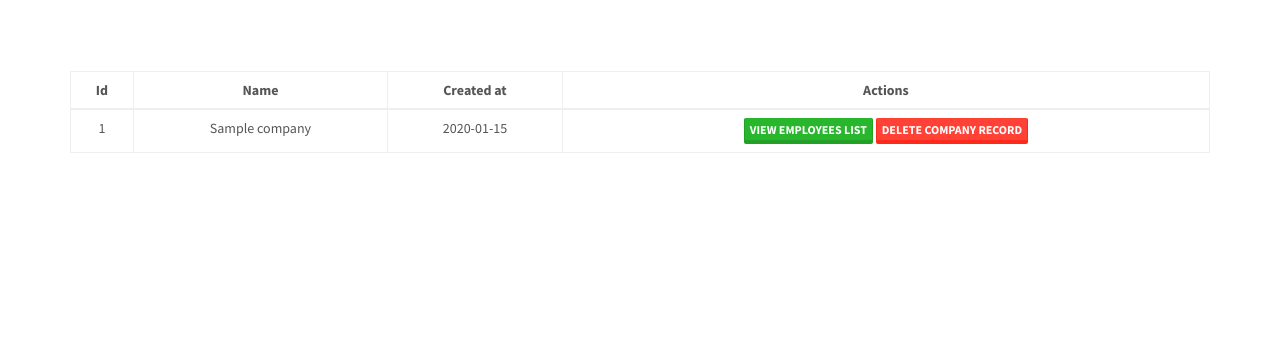
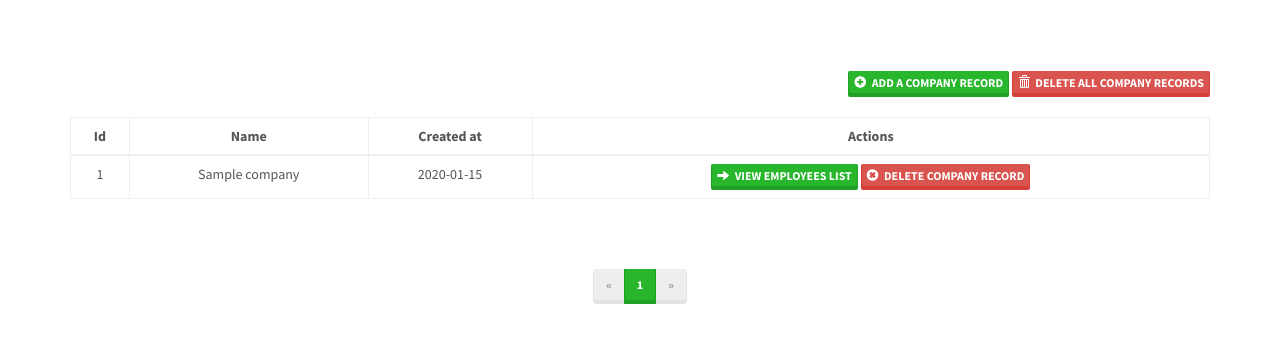
Before and after one commit to subham1994/EmployeeRecord, a Django app: page / in a window 1280 px wide. Shown: the part 54-397 px from the top of the page. Run offline with Django 3.2, Linux system fonts and the light colour scheme; tables that the repository leaves empty hold one stand-in row (values such as "Sample post"); some libraries are stand-ins or nearby versions.

Commit message:
add 'create employee', 'create company record' feature and pagination

```diff
--- a/EmployeeManager/settings.py
+++ b/EmployeeManager/settings.py
@@ -104,7 +104,7 @@ AUTH_PASSWORD_VALIDATORS = [
 
 LANGUAGE_CODE = 'en-us'
 
-TIME_ZONE = 'UTC'
+TIME_ZONE = 'Asia/Kolkata'
 
 USE_I18N = True
 
--- a/records/views.py
+++ b/records/views.py
@@ -1,6 +1,8 @@
+import json
 from datetime import datetime
 
 from django.core import serializers
+from django.core.paginator import Paginator, EmptyPage, PageNotAnInteger
 from django.forms.models import model_to_dict
 from django.http import HttpResponse, JsonResponse
 from django.views.generic import View
@@ -10,8 +12,22 @@ from .models import Employee, Company
 
 class CompaniesListView(View):
 	def get(self, request):
-		companies = serializers.serialize('json', Company.objects.all())
-		return HttpResponse(content=companies, content_type='application/json', status=200)
+		companies_list = Company.objects.all()
+		paginator = Paginator(companies_list, 6)
+		page = request.GET.get('page', 1)
+		try:
+			companies = serializers.serialize('json', paginator.page(page).object_list)
+		except PageNotAnInteger:
+			companies = serializers.serialize('json', paginator.page(1).object_list)
+		except EmptyPage:
+			companies = serializers.serialize('json', paginator.page(paginator.num_pages).object_list)
+		return JsonResponse({
+			'companies': companies,
+			'hasNextPage': paginator.page(page).has_next(),
+			'hasPrevPage': paginator.page(page).has_previous(),
+			'numPages': paginator.num_pages,
+			'currPage': paginator.page(page).number
+		}, status=200)
 
 	def delete(self, request):
 		Company.objects.all().delete()
@@ -20,12 +36,12 @@ class CompaniesListView(View):
 
 class CompanyDetailView(View):
 	def post(self, request):
-		company_data = request.POST
+		company_data = json.loads(request.body.decode('utf-8'))
 		try:
 			company = Company(
 				id=company_data.get('id'),
 				name=company_data.get('name'),
-				created_at=datetime.now()
+				created_at=datetime.fromtimestamp(company_data.get('createdAt'))
 			)
 			company.save()
 		except Exception as e:
@@ -34,7 +50,7 @@ class CompanyDetailView(View):
 				'reason': e.args
 			}, status=500)
 		else:
-			return JsonResponse(company_data, status=201)
+			return JsonResponse(model_to_dict(company), status=201)
 
 	def delete(self, request):
 		try:
@@ -57,7 +73,6 @@ class EmployeeDetailView(View):
 
 	def put(self, request):
 		employee_data = request.PUT
-		print(employee_data)
 		try:
 			employee = Employee.objects.get(pk=employee_data.get('id'))
 		except Employee.DoesNotExist:
@@ -77,7 +92,7 @@ class EmployeeDetailView(View):
 				return JsonResponse(model_to_dict(employee), status=200)
 
 	def post(self, request):
-		employee_data = request.POST
+		employee_data = json.loads(request.body.decode('utf-8'))
 		try:
 			employee = Employee(
 				employee_id=employee_data.get('employeeId'),
@@ -85,7 +100,7 @@ class EmployeeDetailView(View):
 				last_name=employee_data.get('lastName'),
 				designation=employee_data.get('designation'),
 				company=Company.objects.get(pk=employee_data.get('companyId')),
-				joining_date=datetime.now()
+				joining_date=datetime.fromtimestamp(employee_data.get('joiningDate'))
 			)
 			employee.save()
 		except Exception as e:
@@ -94,7 +109,7 @@ class EmployeeDetailView(View):
 				'reason': e.args
 			}, status=500)
 		else:
-			return JsonResponse(employee_data, status=201)
+			return JsonResponse(model_to_dict(employee), status=201)
 
 	def delete(self, request):
 		try:
--- a/static/local/css/style.css
+++ b/static/local/css/style.css
@@ -3,18 +3,22 @@
     border-color: #23a127;
 }
 
-.navbar-inverse .navbar-brand {
+.navbar-inverse .navbar-brand,
+.navbar-inverse .navbar-brand:hover,
+.navbar-inverse .navbar-brand:visited {
     font-size: 25px;
     color: #FFF;
     font-weight: 700;
 }
 
-.navbar-inverse .navbar-brand:hover {
-    color: #FFF;
+.btn-danger {
+    background-color: #d9534f;
+    border-color: #d43f3a;;
 }
 
-.navbar-inverse .navbar-brand:visited {
-    color: #FFF;
+.btn-danger:hover {
+    background-color: #d9534f;
+    border-color: #d43f3a;;
 }
 
 #main-content {
@@ -53,3 +57,25 @@ input.ng-dirty.ng-valid {
 input.ng-dirty.ng-invalid {
     border-color: #ff4136;
 }
+
+.right {
+    float: right;
+    margin-bottom: 20px;
+}
+
+.icon {
+    margin-right: 3px;
+}
+
+.paginator {
+    margin-top: 50px;
+    text-align: center;
+}
+
+.pagination > .active > a,
+.pagination > .active > a:active,
+.pagination > .active > a:hover,
+.pagination > .active > a:visited {
+    background-color: #28b62c;
+    border-color: #23a127;
+}
--- a/static/local/js/app.js
+++ b/static/local/js/app.js
@@ -4,7 +4,7 @@
 
 (function () {
 
-    var recordsApp = angular.module('recordsApp', ['ngRoute'])
+    var recordsApp = angular.module('recordsApp', ['ngRoute', 'ngCookies']);
 
     recordsApp.config([
         '$routeProvider',
@@ -17,6 +17,16 @@
                     controller: 'companiesListController',
                     controllerAs: 'compList',
                     templateUrl: 'static/assets/views/companiesList.html'
+                })
+                .when('/add/company', {
+                    controller: 'addCompanyController',
+                    controllerAs: 'addcmpCtrl',
+                    templateUrl: 'static/assets/views/add-company.html'
+                })
+                .when('/add/employee/:companyId', {
+                    controller: 'addEmployeeController',
+                    controllerAs: 'addEmpCtrl',
+                    templateUrl: 'static/assets/views/add-employee.html'
                 })
                 .when('/employees/:companyId', {
                     controller: 'employeesListController',
--- a/static/local/js/controllers/addCompanyController.js
+++ b/static/local/js/controllers/addCompanyController.js
@@ -1,3 +1,32 @@
 /**
  * Created by subham on 28/3/17.
  */
+
+(function () {
+
+    function addCompanyController (recordsAppFactory) {
+
+        var self = this;
+
+        self.addCompany = function (company) {
+            recordsAppFactory.addCompany({
+                id: company.id,
+                name: company.name,
+                createdAt: company.createdAt.getTime() / 1000
+            }).then(
+                function (response) {
+                    console.log(response.data);
+                },
+                function (response) {
+                    console.log(response.status, response.data);
+                }
+            );
+        };
+
+    }
+
+    angular.module('recordsApp').controller('addCompanyController', [
+        'recordsAppFactory',
+        addCompanyController
+    ]);
+}());
--- a/static/local/js/controllers/addEmployeeController.js
+++ b/static/local/js/controllers/addEmployeeController.js
@@ -1,3 +1,36 @@
 /**
  * Created by subham on 28/3/17.
  */
+
+(function () {
+
+    function addEmployeeController (recordsAppFactory, $routeParams) {
+
+        var self = this;
+
+        self.addEmployee = function (employee) {
+            recordsAppFactory.addEmployee({
+                employeeId: employee.employeeId,
+                firstName: employee.firstName,
+                lastName: employee.lastName,
+                designation: employee.designation,
+                companyId: $routeParams.companyId,
+                joiningDate: employee.joiningDate.getTime() / 1000
+            }).then(
+                function (response) {
+                    console.log(response.data);
+                },
+                function (response) {
+                    console.log(response.status, response.data);
+                }
+            );
+        };
+
+    }
+
+    angular.module('recordsApp').controller('addEmployeeController', [
+        'recordsAppFactory',
+        '$routeParams',
+        addEmployeeController
+    ]);
+}());
--- a/static/local/js/controllers/companiesListController.js
+++ b/static/local/js/controllers/companiesListController.js
@@ -7,6 +7,13 @@
     function companiesListController (recordsAppFactory) {
         var self = this;
         self.companies = null;
+        self.page = {};
+
+        self.range = function (n) {
+            var numbersInRange = [];
+            for (var i = 1; i <= n; i++) numbersInRange.push(i);
+            return numbersInRange;
+        };
 
         self.deleteCompany = function (companyId) {
             recordsAppFactory.deleteCompany(companyId).then(
@@ -15,7 +22,7 @@
                     // filter the companies list
                     self.companies = self.companies.filter(function (company) {
                         //noinspection JSUnresolvedVariable
-                        return company.pk !== companyId
+                        return company.pk !== companyId;
                     });
                 },
                 function (response) {
@@ -24,14 +31,23 @@
             );
         };
 
-        recordsAppFactory.fetchComapnies().then(
+        self.fetchComapnies = function (pageNo) {
+            recordsAppFactory.fetchComapnies(pageNo).then(
                 function (response) {
-                self.companies = response.data;
+                    self.companies = JSON.parse(response.data.companies);
+                    self.page.currPage = response.data.currPage;
+                    self.page.numPages = response.data.numPages;
+                    self.page.hasNextPage = response.data.hasNextPage;
+                    self.page.hasPrevPage = response.data.hasPrevPage;
                 },
                 function (response) {
                     console.log(response.status, response.data);
                 }
             );
+        };
+
+        self.fetchComapnies(1);
+
     }
 
     angular.module('recordsApp').controller('companiesListController', [
--- a/static/local/js/controllers/employeesListController.js
+++ b/static/local/js/controllers/employeesListController.js
@@ -7,6 +7,7 @@
     function employeesListController (recordsAppFactory, $routeParams) {
         var self = this;
         self.employees = null;
+        self.companyId = $routeParams.companyId;
 
         self.deleteEmployee = function (employeeId) {
             recordsAppFactory.deleteEmployee(employeeId).then(
@@ -15,7 +16,7 @@
                     // filter the employees list
                     self.employees = self.employees.filter(function (employee) {
                         //noinspection JSUnresolvedVariable
-                        return employee.pk !== employeeId
+                        return employee.pk !== employeeId;
                     });
                 },
                 function (response) {
@@ -25,7 +26,7 @@
         };
 
         //noinspection JSUnresolvedVariable
-        recordsAppFactory.fetchEmployeesForCompany($routeParams.companyId).then(
+        recordsAppFactory.fetchEmployeesForCompany(self.companyId).then(
             function (response) {
                 self.employees = response.data;
             },
--- a/static/local/js/factory/recordsAppFactory.js
+++ b/static/local/js/factory/recordsAppFactory.js
@@ -5,6 +5,15 @@
 (function() {
 
     angular.module('recordsApp').factory('recordsAppFactory', ['$http', function ($http) {
+
+        var addCompany = function (company) {
+            console.log(company);
+            return $http.post('/api/company/', company);
+        };
+
+        var addEmployee = function (employee) {
+            return $http.post('/api/employee/', employee);
+        };
 
         var deleteCompany = function (companyId) {
             return $http.post('/api/company/', { id: companyId }, {
@@ -22,8 +31,10 @@
             });
         };
 
-        var fetchComapnies = function () {
-            return $http.get('/api/companies/');
+        var fetchComapnies = function (pageNo) {
+            return $http.get('/api/companies/', {
+                params: { page: pageNo }
+            });
         };
 
         var fetchEmployeesForCompany = function (companyId) {
@@ -45,6 +56,8 @@
         };
 
         return {
+            addCompany: addCompany,
+            addEmployee: addEmployee,
             deleteCompany: deleteCompany,
             deleteEmployee: deleteEmployee,
             fetchComapnies: fetchComapnies,
--- /dev/null
+++ b/static/vendor/js/angular-cookies.min.js
@@ -0,0 +1,13 @@
+/**
+ * Created by subham on 29/3/17.
+ */
+
+/*
+ AngularJS v1.6.3
+ (c) 2010-2017 Google, Inc. http://angularjs.org
+ License: MIT
+*/
+(function(n,c){'use strict';function l(b,a,g){var d=g.baseHref(),k=b[0];return function(b,e,f){var g,h;f=f||{};h=f.expires;g=c.isDefined(f.path)?f.path:d;c.isUndefined(e)&&(h="Thu, 01 Jan 1970 00:00:00 GMT",e="");c.isString(h)&&(h=new Date(h));e=encodeURIComponent(b)+"="+encodeURIComponent(e);e=e+(g?";path="+g:"")+(f.domain?";domain="+f.domain:"");e+=h?";expires="+h.toUTCString():"";e+=f.secure?";secure":"";f=e.length+1;4096<f&&a.warn("Cookie '"+b+"' possibly not set or overflowed because it was too large ("+
+f+" > 4096 bytes)!");k.cookie=e}}c.module("ngCookies",["ng"]).info({angularVersion:"1.6.3"}).provider("$cookies",[function(){var b=this.defaults={};this.$get=["$$cookieReader","$$cookieWriter",function(a,g){return{get:function(d){return a()[d]},getObject:function(d){return(d=this.get(d))?c.fromJson(d):d},getAll:function(){return a()},put:function(d,a,m){g(d,a,m?c.extend({},b,m):b)},putObject:function(d,b,a){this.put(d,c.toJson(b),a)},remove:function(a,k){g(a,void 0,k?c.extend({},b,k):b)}}}]}]);c.module("ngCookies").factory("$cookieStore",
+["$cookies",function(b){return{get:function(a){return b.getObject(a)},put:function(a,c){b.putObject(a,c)},remove:function(a){b.remove(a)}}}]);l.$inject=["$document","$log","$browser"];c.module("ngCookies").provider("$$cookieWriter",function(){this.$get=l})})(window,window.angular);
+//# sourceMappingURL=angular-cookies.min.js.map
--- a/static/views/companiesList.html
+++ b/static/views/companiesList.html
@@ -1,3 +1,14 @@
+<div class="right">
+    <a href="/add/company" class="btn btn-success btn-xs">
+        <span class="glyphicon glyphicon-plus-sign icon" aria-hidden="true"></span>
+        Add a company record
+    </a>
+    <a href="/" class="btn btn-danger btn-xs">
+        <span class="glyphicon glyphicon-trash icon" aria-hidden="true"></span>
+        Delete all company records
+    </a>
+</div>
+
 <table class="table table-bordered">
     <thead>
         <tr>
@@ -14,12 +25,38 @@
             <td>{{ company.fields.created_at }}</td>
             <td>
                 <a href="/employees/{{ company.pk }}" class="btn btn-success btn-xs">
+                    <span class="glyphicon glyphicon-arrow-right icon" aria-hidden="true"></span>
                     view employees list
                 </a>
                 <a class="btn btn-danger btn-xs" ng-click="compList.deleteCompany(company.pk)">
+                    <span class="glyphicon glyphicon-remove-sign icon" aria-hidden="true"></span>
                     delete company record
                 </a>
             </td>
         </tr>
     </tbody>
 </table>
+
+<nav aria-label="Page navigation" class="paginator">
+    <ul class="pagination">
+
+        <li ng-class="{ 'disabled' : !compList.page.hasPrevPage }">
+            <a href="javascript:void(0);" ng-click="compList.fetchComapnies(compList.page.currPage - 1)"
+               aria-label="Previous">
+                <span aria-hidden="true">&laquo;</span>
+            </a>
+        </li>
+
+        <li ng-repeat="page in compList.range(compList.page.numPages)"
+            ng-class="{ 'active': compList.page.currPage === page }">
+            <a href="javascript:void(0);" ng-click="compList.fetchComapnies(page)">{{ page }}</a>
+        </li>
+
+        <li ng-class="{ 'disabled' : !compList.page.hasNextPage }">
+            <a href="javascript:void(0);" ng-click="compList.fetchComapnies(compList.page.currPage + 1)"
+               aria-label="Next">
+                <span aria-hidden="true">&raquo;</span>
+            </a>
+        </li>
+    </ul>
+</nav>
--- a/templates/index.html
+++ b/templates/index.html
@@ -5,7 +5,7 @@
     <head>
         <base href="/" />
         <meta charset="UTF-8">
-        <title>Title</title>
+        <title>Records App</title>
         <link rel="stylesheet" href="{% static 'assets/vendor/bootstrap/css/bootstrap.min.css' %}">
         <link rel="stylesheet" href="{% static 'assets/local/css/style.css' %}">
     </head>
@@ -24,6 +24,7 @@
 
         {% endverbatim %}
         <script src="{% static 'assets/vendor/js/angular.min.js' %}"></script>
+        <script src="{% static 'assets/vendor/js/angular-cookies.min.js' %}"></script>
         <script src="{% static 'assets/vendor/js/angular-route.min.js' %}"></script>
         <script src="{% static 'assets/vendor/bootstrap/js/bootstrap.min.js' %}"></script>
         <script src="{% static 'assets/local/js/app.js' %}"></script>
@@ -31,5 +32,7 @@
         <script src="{% static 'assets/local/js/controllers/companiesListController.js' %}"></script>
         <script src="{% static 'assets/local/js/controllers/employeesListController.js' %}"></script>
         <script src="{% static 'assets/local/js/controllers/updateEmployeeController.js' %}"></script>
+        <script src="{% static 'assets/local/js/controllers/addCompanyController.js' %}"></script>
+        <script src="{% static 'assets/local/js/controllers/addEmployeeController.js' %}"></script>
     </body>
 </html>
```
Also changed, not shown: static/views/add-company.html (+43 -0 lines), static/views/add-employee.html (+61 -0 lines), static/views/employeesList.html (+16 -1 lines). Lines whose indentation alone changed are shown as unchanged.
